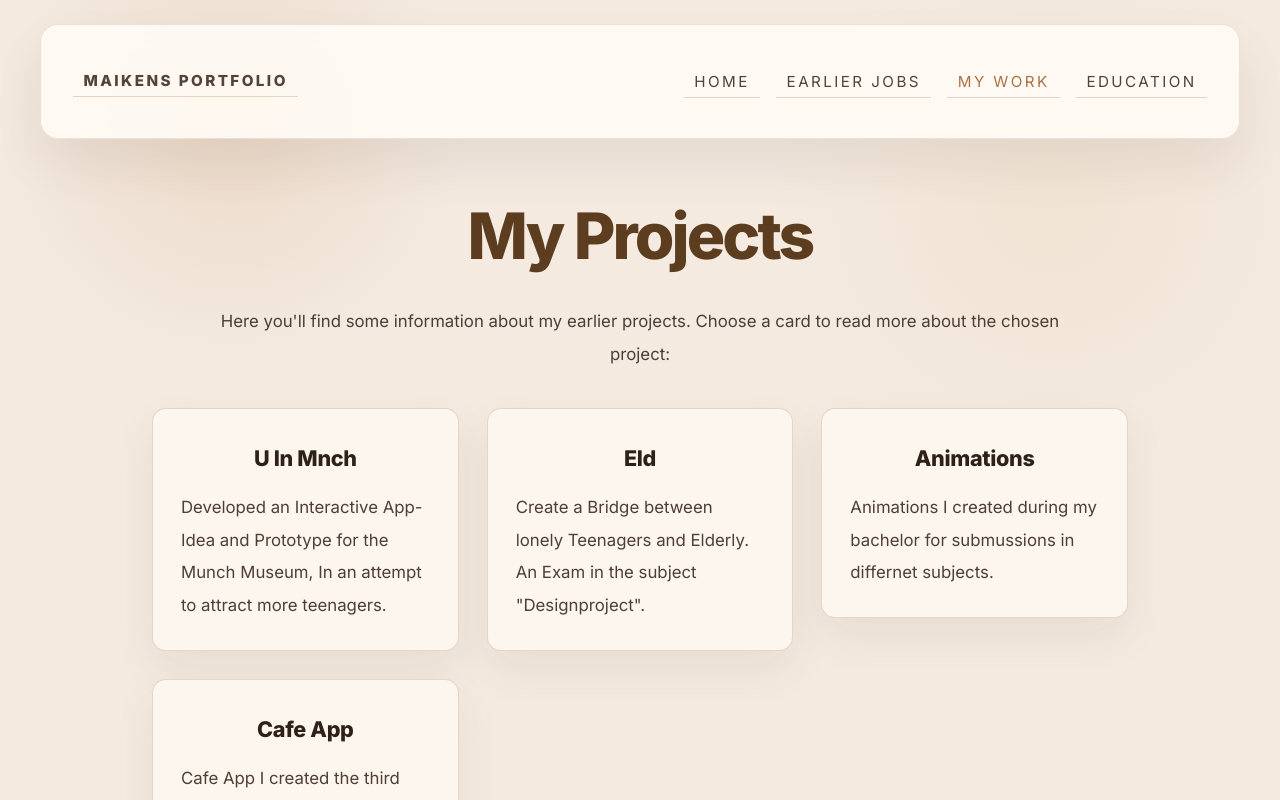
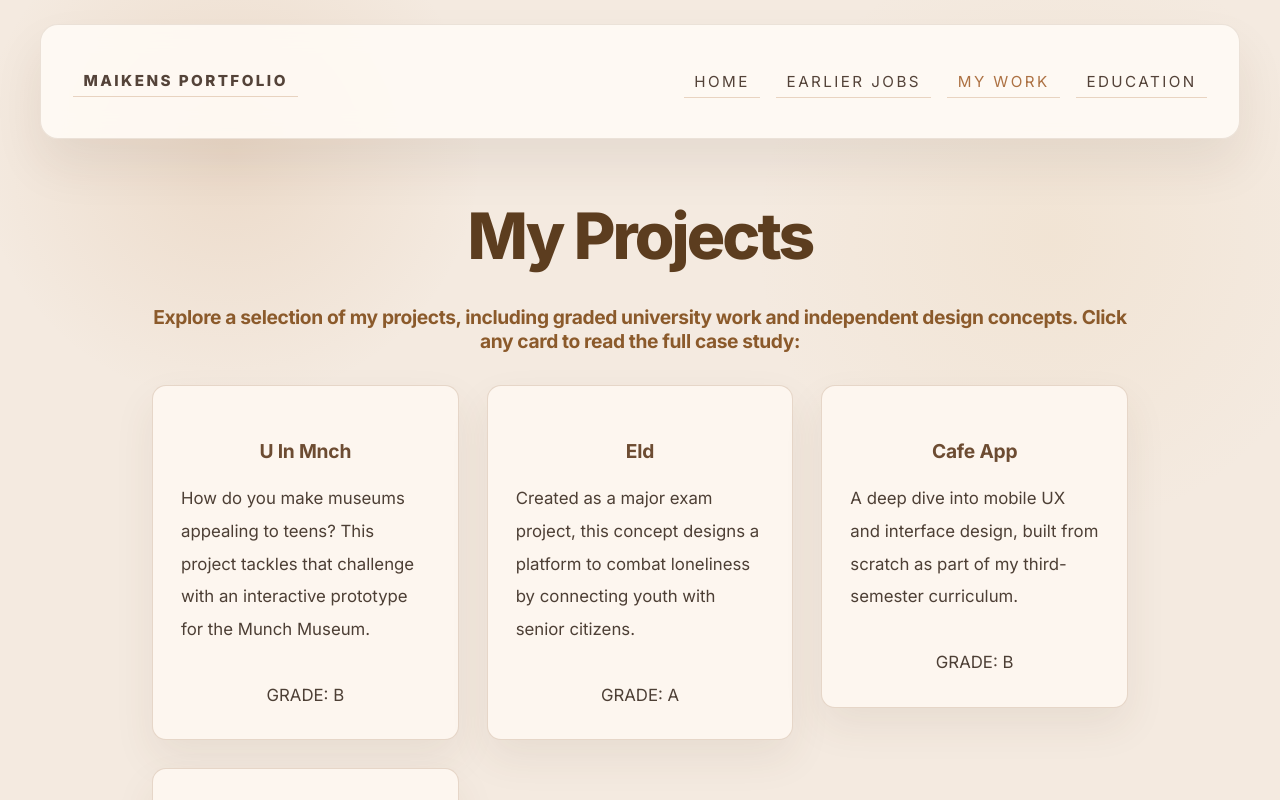
Before and after one commit to ma1ken/nettside, a React (Create React App) app in the folder frontend/: page /MyWork in a window 1280 px wide. Shown: the top 800 px of the page. Built offline with nearby package versions, Linux system fonts and the light colour scheme.

Commit message:
Changed and improved layout-page  for work

```diff
--- a/frontend/src/Pages/My Work/MyWorkLayout.jsx
+++ b/frontend/src/Pages/My Work/MyWorkLayout.jsx
@@ -11,49 +11,52 @@ export default function MyWorkLayout() {
       {onMainPage ? (
         <>
           <h1>My Projects</h1>
-          <p className="center">
-            Here you'll find some information about my earlier projects. Choose
-            a card to read more about the chosen project:
-          </p>
+          <h2 className="center">
+            Explore a selection of my projects, including graded university work and independent design concepts. Click any card to read the full case study:
+          </h2>
 
           <div className="cards-container">
             <NavLink to="/MyWork/UInMunch" className="card">
               {/* <img src="/images/uinmunch.jpg" alt="UInMunch" /> */}
-              <h2>U In Mnch</h2>
+              <h3>U In Mnch</h3>
               <p>
-                Developed an Interactive App-Idea and Prototype for the Munch
-                Museum, In an attempt to attract more teenagers.
+                How do you make museums appealing to teens? This project tackles
+                that challenge with an interactive prototype for the Munch
+                Museum.
               </p>
+              <br />
+              <p>GRADE: B</p>
             </NavLink>
 
             <NavLink to="/MyWork/Eld" className="card">
               {/* <img src="/images/eld.jpg" alt="Eld" /> */}
-              <h2>Eld</h2>
+              <h3>Eld</h3>
               <p>
-                Create a Bridge between lonely Teenagers and Elderly. An Exam in
-                the subject "Designproject".
+                Created as a major exam project, this concept designs a platform
+                to combat loneliness by connecting youth with senior citizens.
               </p>
-            </NavLink>
-
-            <NavLink to="/MyWork/Animations" className="card">
-              {/* <img src="/images/eld.jpg" alt="Eld" /> */}
-              <h2>Animations</h2>
-              <p>
-                Animations I created during my bachelor for submussions in
-                differnet subjects.
-              </p>
+              <br />
+              <p>GRADE: A</p>
             </NavLink>
 
             <NavLink to="/MyWork/Cafe" className="card">
               {/* <img src="/images/eld.jpg" alt="Eld" /> */}
-              <h2>Cafe App</h2>
+              <h3>Cafe App</h3>
               <p>
-               Cafe App I created the third semester of my bachelor
+                A deep dive into mobile UX and interface design, built from
+                scratch as part of my third-semester curriculum.
+              </p>
+              <br/>
+              <p>GRADE: B</p>
+            </NavLink>
+            <NavLink to="/MyWork/Animations" className="card">
+              {/* <img src="/images/eld.jpg" alt="Eld" /> */}
+              <h3>Animations</h3>
+              <p>
+                A creative showcase of motion design assignments developed to
+                satisfy different academic briefs during my degree.
               </p>
             </NavLink>
-
-
-
           </div>
         </>
       ) : (
```
Lines whose indentation alone changed are shown as unchanged.
